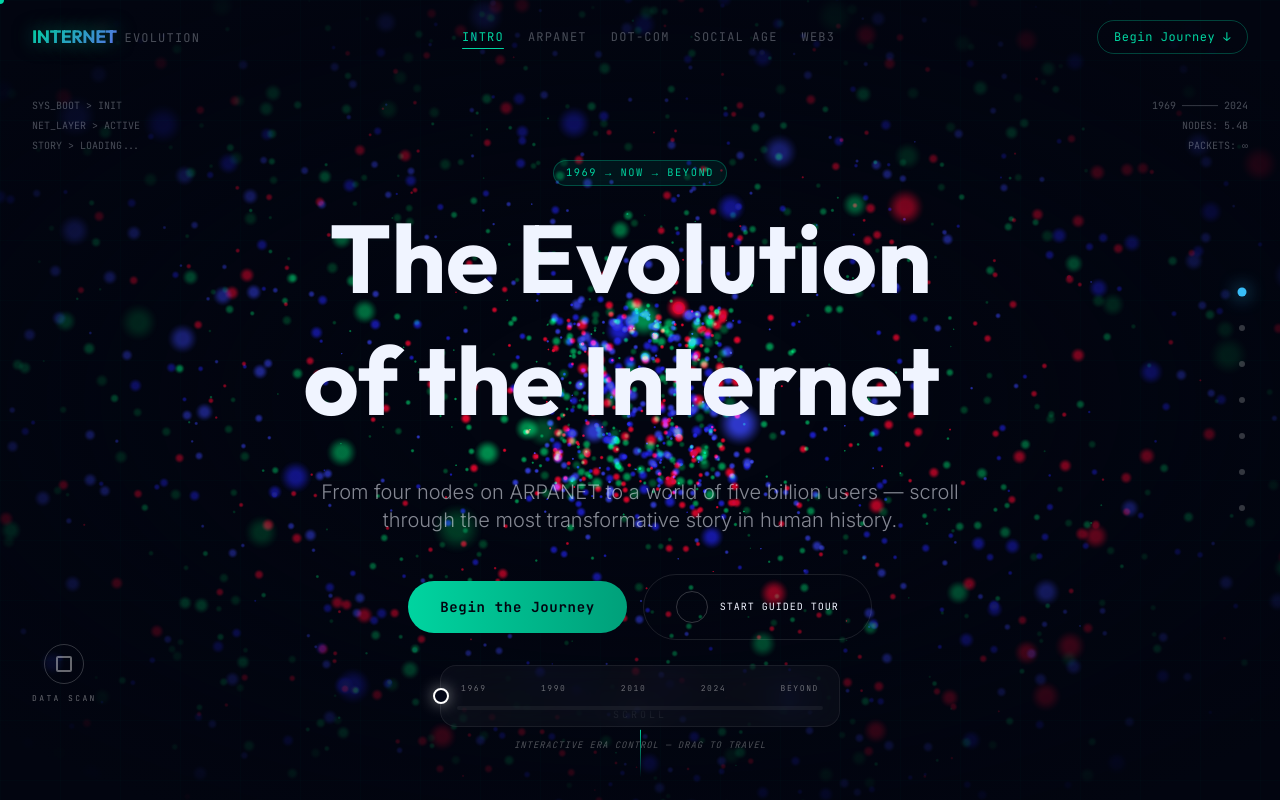
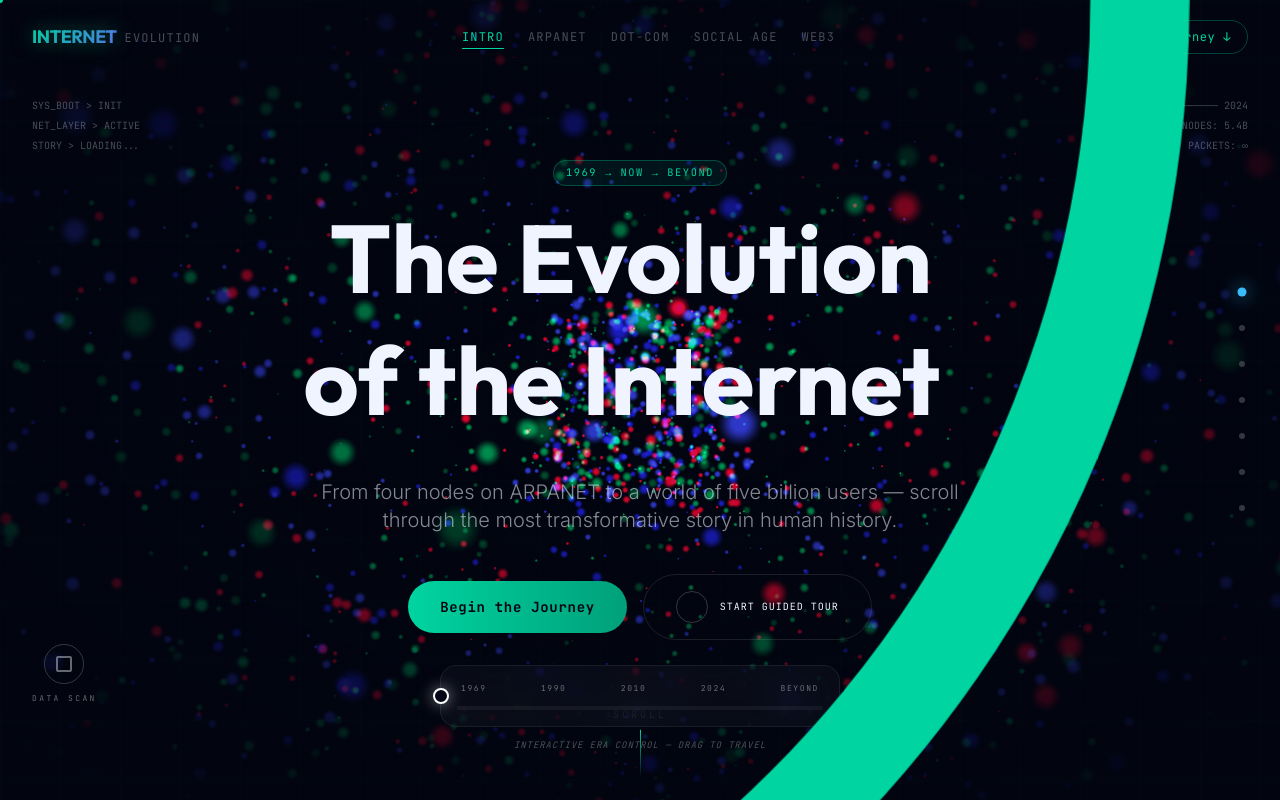
Before and after one commit to priyabratasahoo780/Interactive_Webs, a React (Vite) app: page / in a window 1280 px wide. Shown: the top 800 px of the page. Built offline with nearby package versions, Linux system fonts and the light colour scheme.

Commit message:
UI: Refined cursor dimensions for a smaller, more premium feel.

```diff
--- a/src/components/CustomCursor.jsx
+++ b/src/components/CustomCursor.jsx
@@ -11,7 +11,7 @@ export default function CustomCursor() {
   // Dynamic cursor scale based on scroll speed
   useEffect(() => {
     if (ringRef.current) {
-        const scaleFactor = 1 + Math.abs(velocity / 800)
+        const scaleFactor = 1 + Math.abs(velocity / 1200)
         gsap.to(ringRef.current, {
             scale: scaleFactor,
             duration: 0.3,
--- a/src/index.css
+++ b/src/index.css
@@ -60,8 +60,8 @@ body {
    CUSTOM CURSOR
    ============================================ */
 .cursor-dot {
-  width: 8px;
-  height: 8px;
+  width: 6px;
+  height: 6px;
   background: var(--cyber-green);
   border-radius: 50%;
   position: fixed;
@@ -74,8 +74,8 @@ body {
 }
 
 .cursor-ring {
-  width: 36px;
-  height: 36px;
+  width: 24px;
+  height: 24px;
   border: 1.5px solid var(--cyber-green);
   border-radius: 50%;
   position: fixed;
@@ -88,8 +88,8 @@ body {
 
 .cursor-dot.cursor-hover { width: 4px; height: 4px; }
 .cursor-ring.cursor-hover {
-  width: 60px;
-  height: 60px;
+  width: 48px;
+  height: 48px;
   border-color: var(--neon-pink);
   opacity: 0.6;
 }
```
